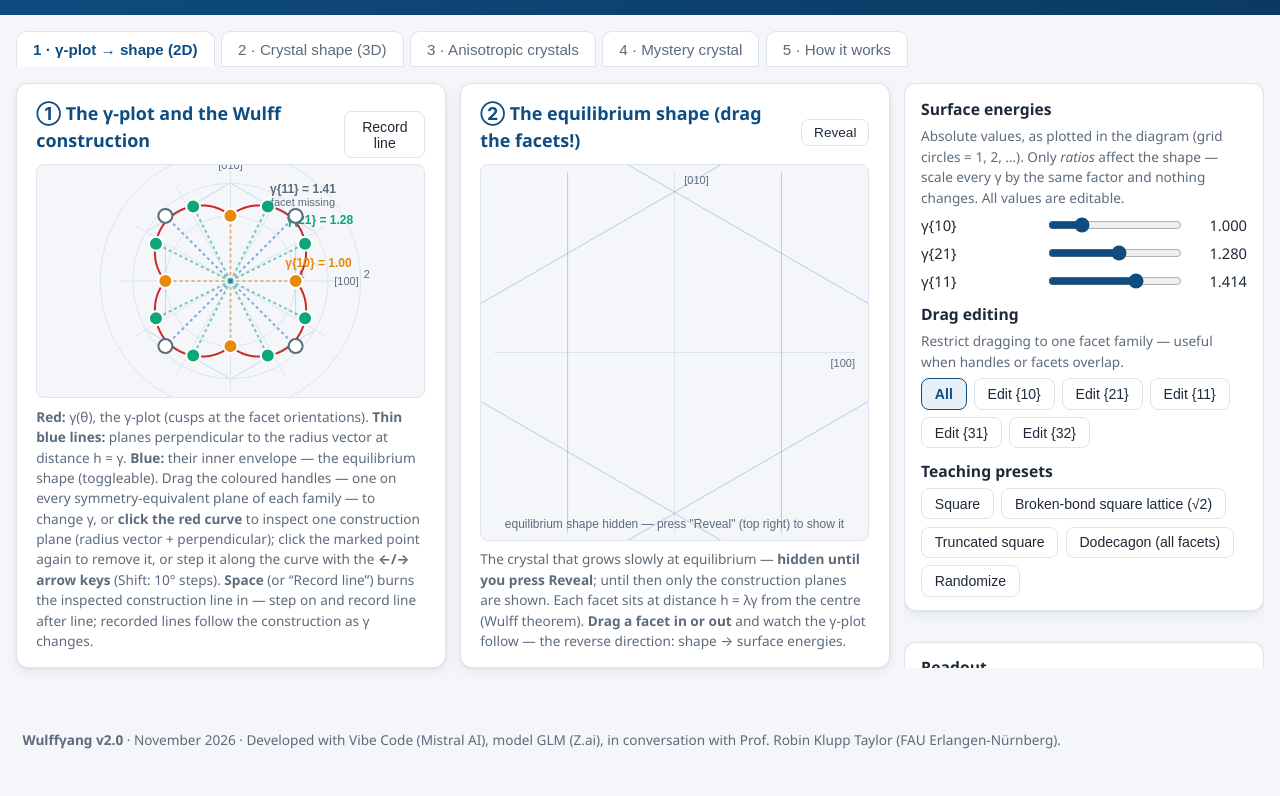
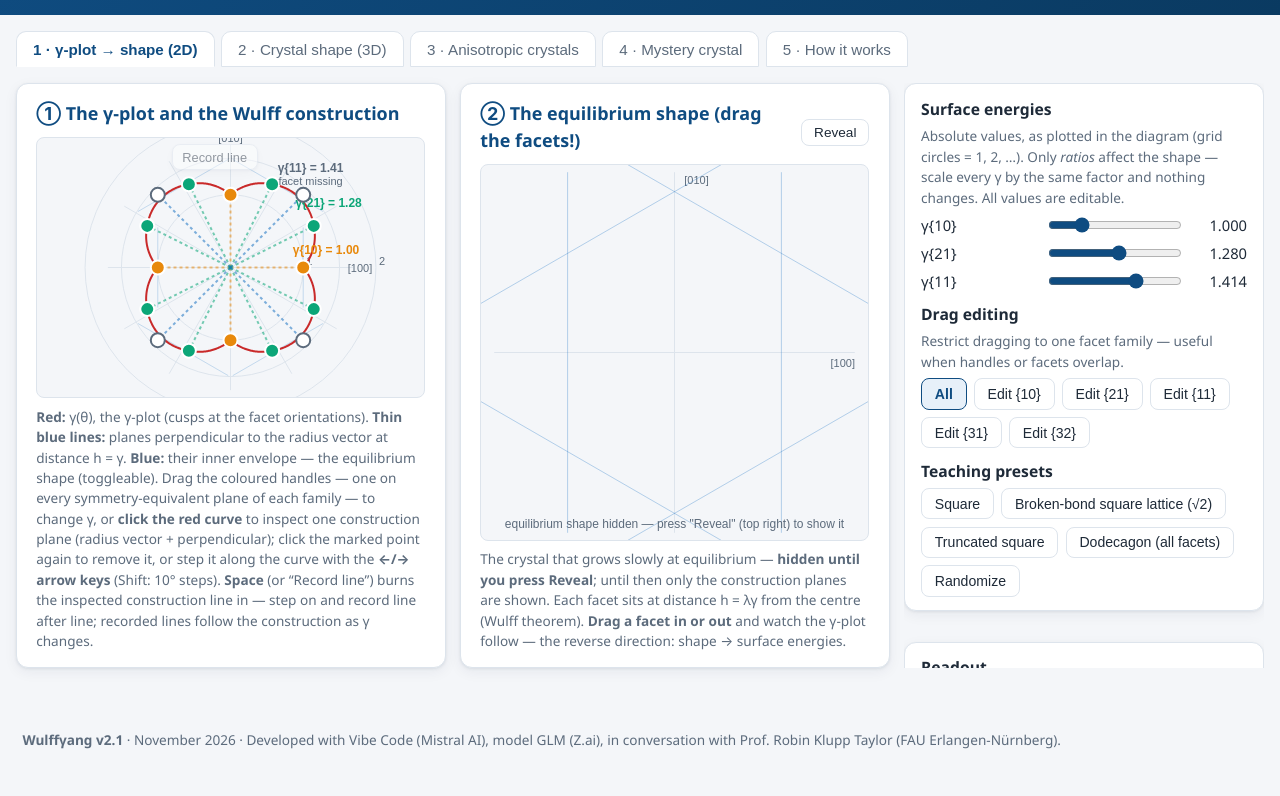
Before and after one commit to rnklupptaylor/wulffgang, a website with bundled scripts: page index.html in a window 1280 px wide. Shown: the part 88-884 px from the top of the page. Built offline with nearby package versions, Linux system fonts and the light colour scheme.

Commit message:
Fix plot resize on first burn-in: Record/Clear buttons moved to floating overlay on the canvas, ResizeObserver redraws on any canvas resize; logo arc leveled with the ff ascender (v2.1) [skip netlify]
Co-authored-by: rnklupptaylor <rnklupptaylor@users.noreply.github.com>

```diff
--- a/css/style.css
+++ b/css/style.css
@@ -65,7 +65,7 @@ a { color: var(--accent); }
 .header-title .gamma::before {
   content: '';
   position: absolute;
-  top: -0.07em;
+  top: 0.34em;
   left: 50%;
   transform: translateX(-50%);
   width: 0.46em;
@@ -210,6 +210,26 @@ main {
   background: var(--bg);
   touch-action: none;
 }
+.canvas-overlay {
+  position: absolute;
+  top: 0.45rem;
+  right: 0.45rem;
+  display: flex;
+  gap: 0.4rem;
+  z-index: 5;
+}
+.canvas-overlay button {
+  border: 1px solid var(--border);
+  background: var(--card);
+  color: var(--text);
+  border-radius: 8px;
+  padding: 0.28rem 0.6rem;
+  font-size: 0.8rem;
+  cursor: pointer;
+  box-shadow: var(--shadow);
+}
+.canvas-overlay button:hover { border-color: var(--accent); color: var(--accent); }
+.canvas-overlay button:disabled { opacity: 0.45; cursor: default; }
 
 .caption { font-size: 0.85rem; color: var(--muted); margin: 0.55rem 0 0; }
 .note { font-size: 0.85rem; color: var(--muted); margin: 0.3rem 0 0.6rem; }
--- a/index.html
+++ b/index.html
@@ -37,14 +37,14 @@
   <div class="ws-grid ws-3col">
 
     <div class="card canvas-card">
-      <div class="card-head">
-        <h2>① The γ-plot and the Wulff construction</h2>
-        <div class="btn-row">
+      <h2>① The γ-plot and the Wulff construction</h2>
+      <div class="canvas-wrap">
+        <canvas id="canvas-gamma"></canvas>
+        <div class="canvas-overlay">
           <button id="record-2d" title="Burn in the construction line at the inspection point (space bar)">Record line</button>
-          <button id="clear-2d" style="display:none">Clear construction lines</button>
+          <button id="clear-2d" style="visibility:hidden">Clear construction lines</button>
         </div>
       </div>
-      <div class="canvas-wrap"><canvas id="canvas-gamma"></canvas></div>
       <p class="caption"><strong>Red:</strong> γ(θ), the γ-plot (cusps at the facet orientations).
       <strong>Thin blue lines:</strong> planes perpendicular to the radius vector at distance h = γ.
       <strong>Blue:</strong> their inner envelope — the equilibrium shape (toggleable). Drag the coloured
@@ -312,14 +312,14 @@
   <div class="ws-grid ws-3col">
 
     <div class="card canvas-card">
-      <div class="card-head">
-        <h2>γ-plot and Wulff shape (c-axis section)</h2>
-        <div class="btn-row">
+      <h2>γ-plot and Wulff shape (c-axis section)</h2>
+      <div class="canvas-wrap">
+        <canvas id="canvas-hexgamma"></canvas>
+        <div class="canvas-overlay">
           <button id="record-hex" title="Burn in the construction line at the inspection point (space bar)">Record line</button>
-          <button id="clear-hex" style="display:none">Clear construction lines</button>
+          <button id="clear-hex" style="visibility:hidden">Clear construction lines</button>
         </div>
       </div>
-      <div class="canvas-wrap"><canvas id="canvas-hexgamma"></canvas></div>
       <p class="caption">Drag the circular handles on the γ-plot, or the facets of the shape.
       Click the red curve to inspect one construction plane (radius vector + perpendicular);
       ←/→ arrow keys step the inspection point along the curve (Shift: 10°); space or “Record line”
@@ -532,7 +532,7 @@
 </main>
 
 <footer class="site-footer">
-  <p><strong>Wulffγang v2.0</strong> · November 2026 · Developed with Vibe Code (Mistral AI), model
+  <p><strong>Wulffγang v2.1</strong> · November 2026 · Developed with Vibe Code (Mistral AI), model
   GLM (Z.ai), in conversation with Prof. Robin Klupp Taylor (FAU Erlangen-Nürnberg).</p>
 </footer>
 
--- a/js/main.js
+++ b/js/main.js
@@ -56,7 +56,7 @@ function sync2d() {
   updateTable2d(app2d, 'table-2d', 'missing-note-2d');
   refreshEditButtons();
   $('record-2d').disabled = !app2d.inspect;
-  $('clear-2d').style.display = app2d.burnt.length ? '' : 'none';
+  $('clear-2d').style.visibility = app2d.burnt.length ? 'visible' : 'hidden';
 }
 
 function updateTable2d(app, tableId, noteId) {
@@ -194,7 +194,7 @@ function syncHex() {
   updateTable2d(appHex, 'table-hex', 'missing-note-hex');
   refreshEditButtons();
   $('record-hex').disabled = !appHex.inspect;
-  $('clear-hex').style.display = appHex.burnt.length ? '' : 'none';
+  $('clear-hex').style.visibility = appHex.burnt.length ? 'visible' : 'hidden';
 }
 
 for (const [id, key] of [['sh-gm', 'gm'], ['sh-gb', 'gb'], ['sh-gp', 'gp']]) {
@@ -358,6 +358,20 @@ $('quiz-reveal').addEventListener('click', () => {
 });
 
 /* ---------- boot ---------- */
+if (typeof ResizeObserver !== 'undefined') {
+  const ro = new ResizeObserver(() => {
+    app2d.draw();
+    appHex.draw();
+    appQ.draw();
+    app3d.render();
+  });
+  for (const id of ['canvas-gamma', 'canvas-shape', 'canvas-hexgamma', 'canvas-hexshape',
+                    'canvas-3d', 'canvas-quiz']) {
+    const el = $(id);
+    if (el) ro.observe(el);
+  }
+}
+
 sync2d();
 syncHex();
 sync3d();
```
